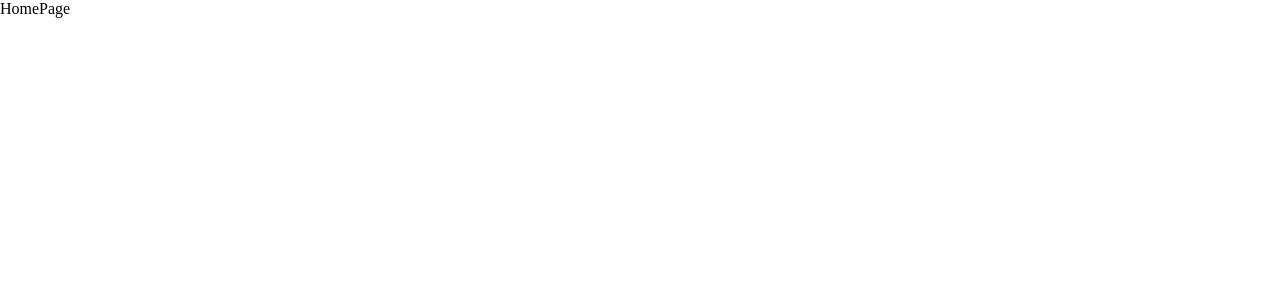
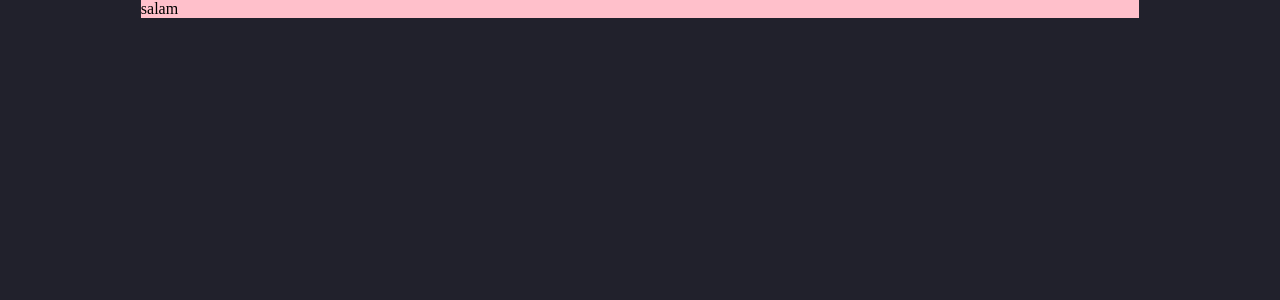
Before and after one commit to Zaranasirova/Portfolio-website, a React (Create React App) app: page / in a window 1280 px wide. Shown: the top 300 px of the page. Built offline with nearby package versions, Linux system fonts and the light colour scheme.

Commit message:
bg color

```diff
--- a/src/assets/scss/_base.scss
+++ b/src/assets/scss/_base.scss
@@ -4,4 +4,11 @@
     list-style-type: none;
     text-decoration: none;
     box-sizing: border-box;
+    background-color: #21212c;
 }
+
+.container{
+    width: 78%;
+    background-color: pink;
+    margin: 0 auto;
+}
--- a/src/pages/HomePage.tsx
+++ b/src/pages/HomePage.tsx
@@ -1,7 +1,13 @@
-import React from "react";
+import React from 'react'
 
 const HomePage = () => {
-  return <div>HomePage</div>;
-};
+  return (
+   <section>
+    <div className="container">
+        salam
+    </div>
+   </section>
+  )
+}
 
-export default HomePage;
+export default HomePage
```
